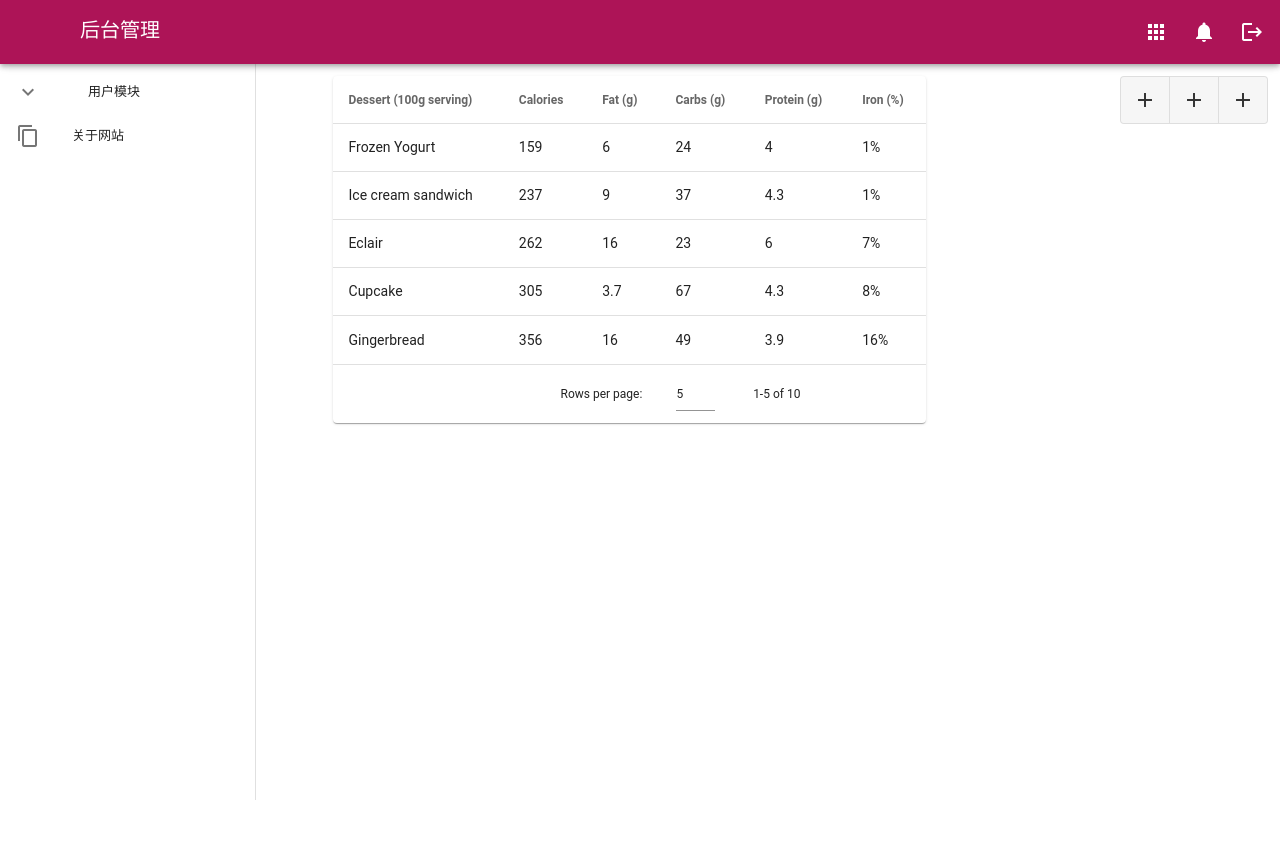
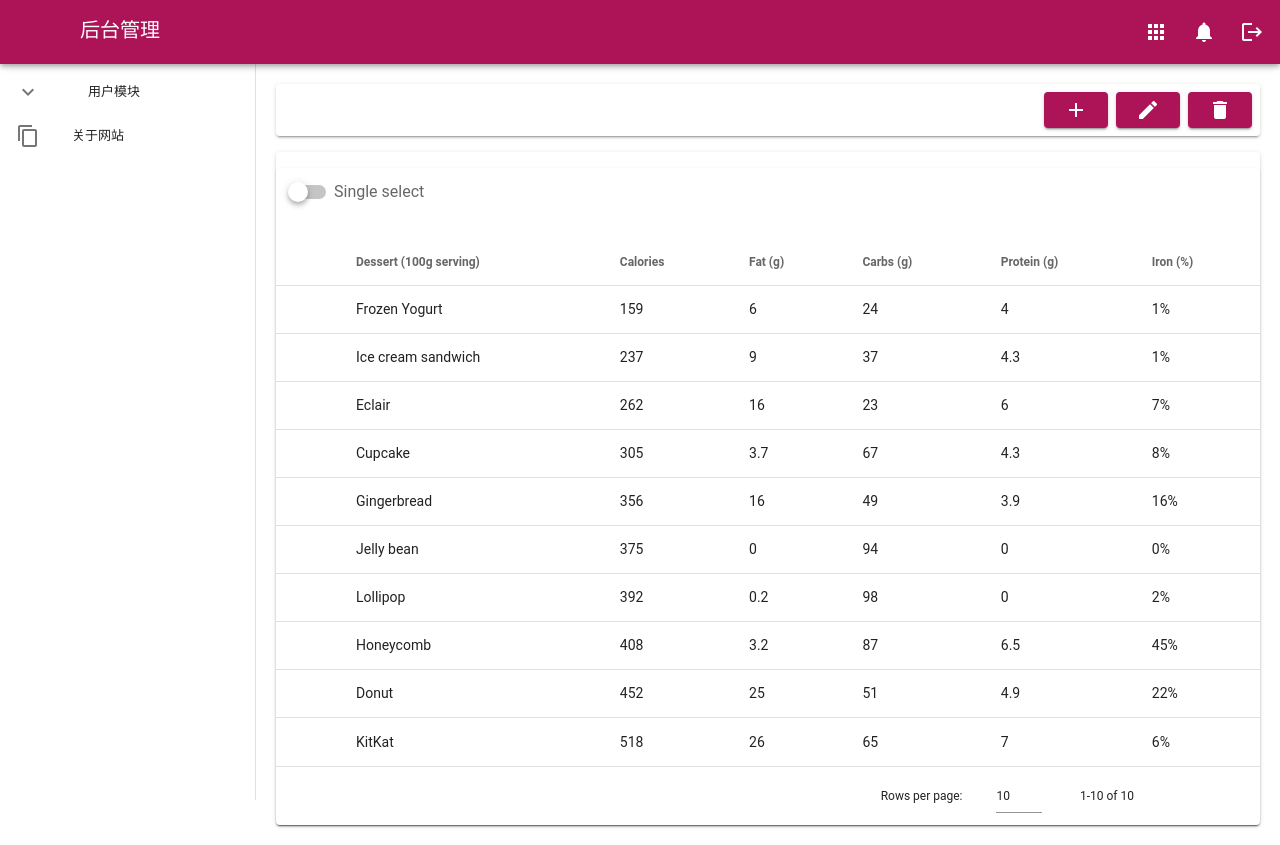
Before and after one commit to jianjustin/normal-initialize-project, a Vue app in the folder src/main/webapp/: page /templateTablePage in a window 1280 px wide. Before the commit the page ends 800 px from the top, so only its background shows below. Built offline with nearby package versions, Linux system fonts and the light colour scheme; the HTML template or start-up script is replaced by a standard one.

Commit message:
add table basic template

```diff
--- a/src/main/webapp/src/App.vue
+++ b/src/main/webapp/src/App.vue
@@ -18,6 +18,7 @@ export default {
         Navigation,
         Appbar
     },
-    data: () => ({}),
+    data: () => ({
+    }),
 }
 </script>
--- a/src/main/webapp/src/components/BasicTable.vue
+++ /dev/null
@@ -1,112 +0,0 @@
-<template>
-    <v-layout align-start justify-center>
-        <v-data-table :headers="headers" :items="desserts" :items-per-page="5" class="elevation-1"></v-data-table>
-        <span>{{count}}</span>
-    </v-layout>
-</template>
-<script>
-export default {
-    data() {
-        return {
-            headers: [{
-                    text: 'Dessert (100g serving)',
-                    align: 'left',
-                    sortable: false,
-                    value: 'name',
-                },
-                { text: 'Calories', value: 'calories' },
-                { text: 'Fat (g)', value: 'fat' },
-                { text: 'Carbs (g)', value: 'carbs' },
-                { text: 'Protein (g)', value: 'protein' },
-                { text: 'Iron (%)', value: 'iron' },
-            ],
-            desserts: [{
-                    name: 'Frozen Yogurt',
-                    calories: 159,
-                    fat: 6.0,
-                    carbs: 24,
-                    protein: 4.0,
-                    iron: '1%',
-                },
-                {
-                    name: 'Ice cream sandwich',
-                    calories: 237,
-                    fat: 9.0,
-                    carbs: 37,
-                    protein: 4.3,
-                    iron: '1%',
-                },
-                {
-                    name: 'Eclair',
-                    calories: 262,
-                    fat: 16.0,
-                    carbs: 23,
-                    protein: 6.0,
-                    iron: '7%',
-                },
-                {
-                    name: 'Cupcake',
-                    calories: 305,
-                    fat: 3.7,
-                    carbs: 67,
-                    protein: 4.3,
-                    iron: '8%',
-                },
-                {
-                    name: 'Gingerbread',
-                    calories: 356,
-                    fat: 16.0,
-                    carbs: 49,
-                    protein: 3.9,
-                    iron: '16%',
-                },
-                {
-                    name: 'Jelly bean',
-                    calories: 375,
-                    fat: 0.0,
-                    carbs: 94,
-                    protein: 0.0,
-                    iron: '0%',
-                },
-                {
-                    name: 'Lollipop',
-                    calories: 392,
-                    fat: 0.2,
-                    carbs: 98,
-                    protein: 0,
-                    iron: '2%',
-                },
-                {
-                    name: 'Honeycomb',
-                    calories: 408,
-                    fat: 3.2,
-                    carbs: 87,
-                    protein: 6.5,
-                    iron: '45%',
-                },
-                {
-                    name: 'Donut',
-                    calories: 452,
-                    fat: 25.0,
-                    carbs: 51,
-                    protein: 4.9,
-                    iron: '22%',
-                },
-                {
-                    name: 'KitKat',
-                    calories: 518,
-                    fat: 26.0,
-                    carbs: 65,
-                    protein: 7,
-                    iron: '6%',
-                },
-            ],
-        }
-    },
-    computed: {
-        count () {
-          return this.$store.state.count
-        }
-    }
-}
-</script>
--- a/src/main/webapp/src/components/BottomNavigation.vue
+++ /dev/null
@@ -1,26 +0,0 @@
-<template>
-    <v-layout align-start justify-end>
-        <v-btn-toggle  v-model="toggle_exclusive" >
-          <v-btn>
-            <v-icon>add</v-icon>
-          </v-btn>
-          <v-btn>
-            <v-icon>add</v-icon>
-          </v-btn>
-          <v-btn>
-            <v-icon>add</v-icon>
-          </v-btn>
-        </v-btn-toggle>
-    </v-layout>
-</template>
-<script>
-export default {
-    name: "template",
-    props: {
-        source: String,
-    },
-    data: () => ({
-        dialog: false,
-    }),
-}
-</script>
--- a/src/main/webapp/src/pages/TemplateTablePage.vue
+++ b/src/main/webapp/src/pages/TemplateTablePage.vue
@@ -1,23 +1,140 @@
 <template>
-    <v-layout align-start justify-center>
-        <BasicTable></BasicTable>
-        <BottomNavigation></BottomNavigation>
+    <v-layout column>
+        <v-card class="ma-2">
+            <v-card-actions>
+                <v-spacer></v-spacer>
+                <v-btn dark color="pink darken-3">
+                    <v-icon dark>add</v-icon>
+                </v-btn>
+                <v-btn dark color="pink darken-3">
+                    <v-icon dark>edit</v-icon>
+                </v-btn>
+                <v-btn dark color="pink darken-3">
+                    <v-icon dark>delete</v-icon>
+                </v-btn>
+            </v-card-actions>
+        </v-card>
+        <v-card class="ma-2">
+            <v-data-table
+    v-model="selected"
+    :headers="headers"
+    :items="desserts"
+    :single-select="singleSelect"
+    item-key="name"
+    show-select
+    class="elevation-1"
+  >
+    <template v-slot:top>
+      <v-switch v-model="singleSelect" label="Single select" class="pa-3"></v-switch>
+    </template>
+  </v-data-table>
+        </v-card>
     </v-layout>
 </template>
 <script>
-import BasicTable from '../components/BasicTable.vue'
-import BottomNavigation from '../components/BottomNavigation.vue'
 export default {
     name: "tablePage",
-    components: {
-        BasicTable,
-        BottomNavigation
-    },
     props: {
         source: String,
     },
     data: () => ({
-        dialog: false,
+        singleSelect: false,
+        selected: [],
+        headers: [
+          {
+            text: 'Dessert (100g serving)',
+            align: 'left',
+            sortable: false,
+            value: 'name',
+          },
+          { text: 'Calories', value: 'calories' },
+          { text: 'Fat (g)', value: 'fat' },
+          { text: 'Carbs (g)', value: 'carbs' },
+          { text: 'Protein (g)', value: 'protein' },
+          { text: 'Iron (%)', value: 'iron' },
+        ],
+        desserts: [
+          {
+            name: 'Frozen Yogurt',
+            calories: 159,
+            fat: 6.0,
+            carbs: 24,
+            protein: 4.0,
+            iron: '1%',
+          },
+          {
+            name: 'Ice cream sandwich',
+            calories: 237,
+            fat: 9.0,
+            carbs: 37,
+            protein: 4.3,
+            iron: '1%',
+          },
+          {
+            name: 'Eclair',
+            calories: 262,
+            fat: 16.0,
+            carbs: 23,
+            protein: 6.0,
+            iron: '7%',
+          },
+          {
+            name: 'Cupcake',
+            calories: 305,
+            fat: 3.7,
+            carbs: 67,
+            protein: 4.3,
+            iron: '8%',
+          },
+          {
+            name: 'Gingerbread',
+            calories: 356,
+            fat: 16.0,
+            carbs: 49,
+            protein: 3.9,
+            iron: '16%',
+          },
+          {
+            name: 'Jelly bean',
+            calories: 375,
+            fat: 0.0,
+            carbs: 94,
+            protein: 0.0,
+            iron: '0%',
+          },
+          {
+            name: 'Lollipop',
+            calories: 392,
+            fat: 0.2,
+            carbs: 98,
+            protein: 0,
+            iron: '2%',
+          },
+          {
+            name: 'Honeycomb',
+            calories: 408,
+            fat: 3.2,
+            carbs: 87,
+            protein: 6.5,
+            iron: '45%',
+          },
+          {
+            name: 'Donut',
+            calories: 452,
+            fat: 25.0,
+            carbs: 51,
+            protein: 4.9,
+            iron: '22%',
+          },
+          {
+            name: 'KitKat',
+            calories: 518,
+            fat: 26.0,
+            carbs: 65,
+            protein: 7,
+            iron: '6%',
+          },
+        ],
     }),
 }
 </script>
```
